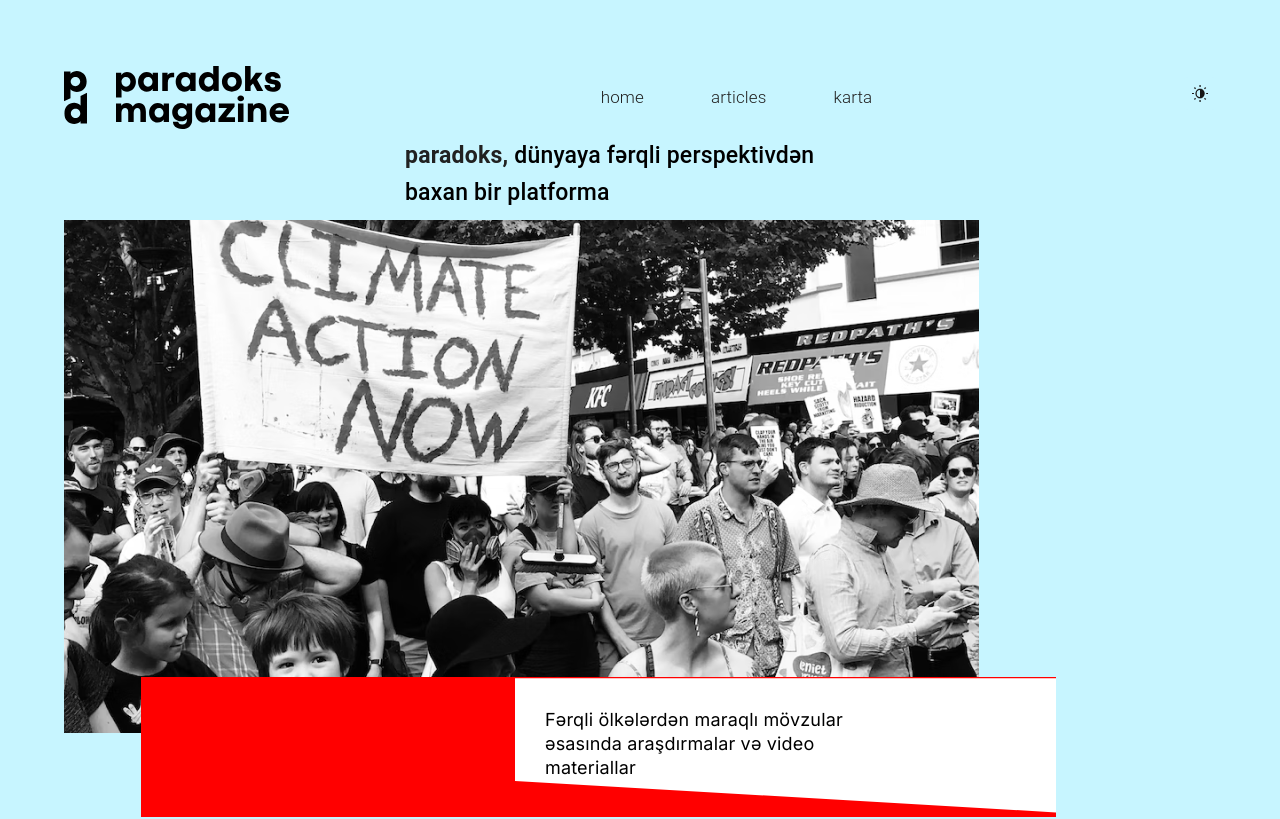
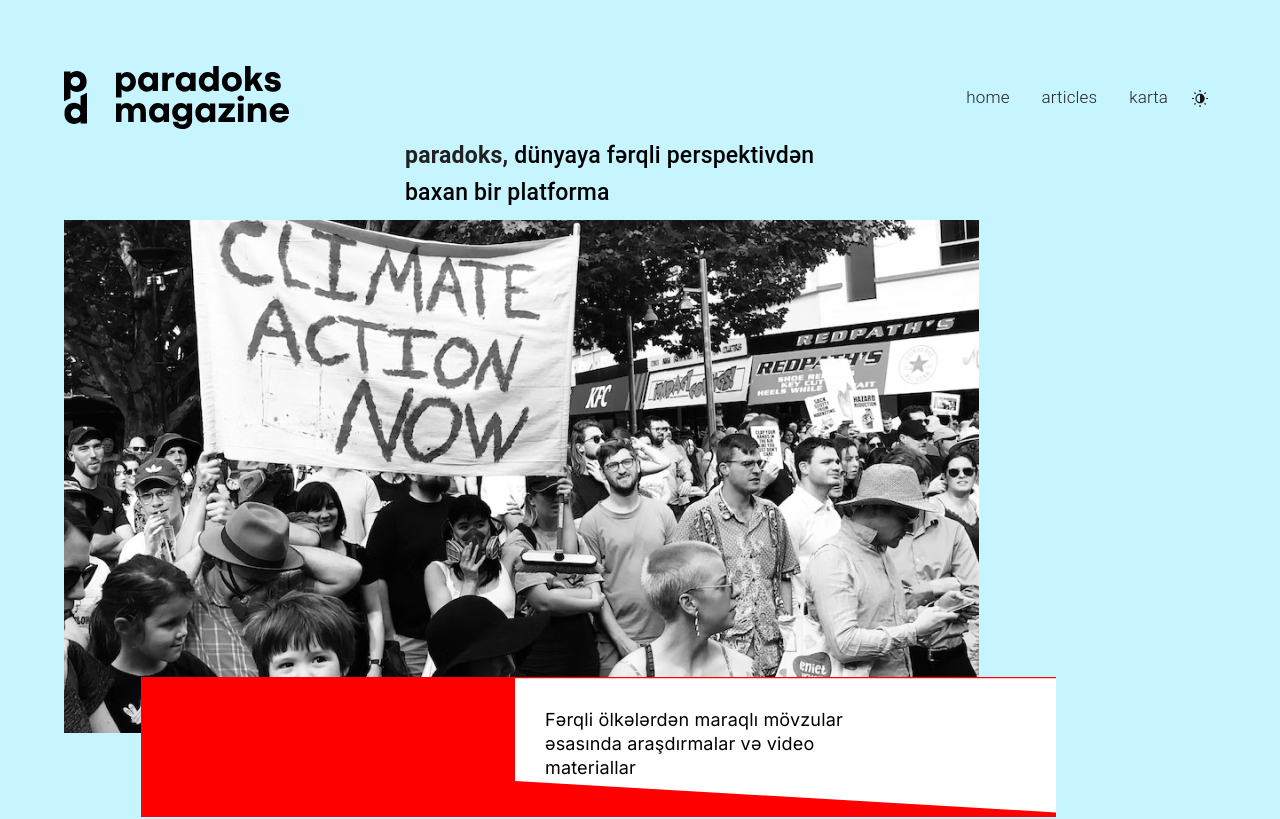
Before and after one commit to javidan-dot-com/paradoks-web, a Next.js app: page / in a window 1280 px wide. Shown: the top 819 px of the page. Built offline with nearby package versions, Linux system fonts and the light colour scheme; a web font is replaced by a local one.

Commit message:
ul-li-done

```diff
--- a/modules/nav/Navbar.styles.ts
+++ b/modules/nav/Navbar.styles.ts
@@ -22,7 +22,6 @@ export const NavbarLiStyles = (theme: Theme) => ({
   listStyle: "none",
   display: "flex",
   flexDirection: "row",
-  gap: "35px",
   width: "fit-content",
   height: "35px",
 
--- a/modules/nav/Navbar.tsx
+++ b/modules/nav/Navbar.tsx
@@ -149,7 +149,7 @@ function Navbar() {
           </ListItem>
         </List>
       </Box>
-
+      <Box sx={{ display: "flex", alignItems: "flex-end" }}>
         <List sx={(theme) => NavbarLiStyles(theme)}>
           <ListItem>
             <Link href="/home" sx={{ textDecoration: "none" }}>
@@ -233,10 +233,9 @@ function Navbar() {
             alignItems: "center",
             justifyContent: "center",
             backgroundColor: "#C7F5FF",
-          color: "text.primary",
+            color: "#232334",
             borderRadius: 1,
             position: "relative",
-          top: "-4px",
           }}
         >
           <IconButton onClick={colorMode.toggleColorMode} color="inherit">
@@ -260,6 +259,7 @@ function Navbar() {
           </IconButton>
         </Box>
       </Box>
+    </Box>
   );
 }
 
```
Lines whose indentation alone changed are shown as unchanged.
